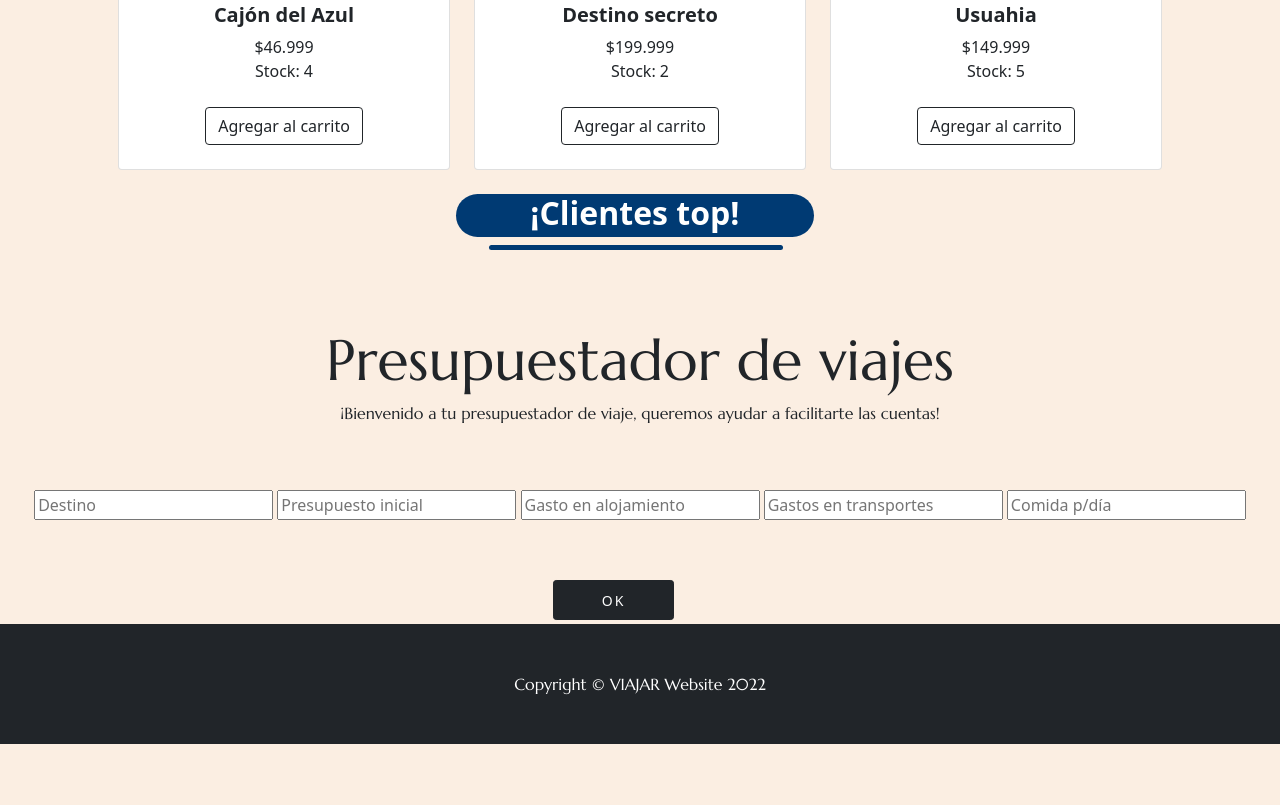
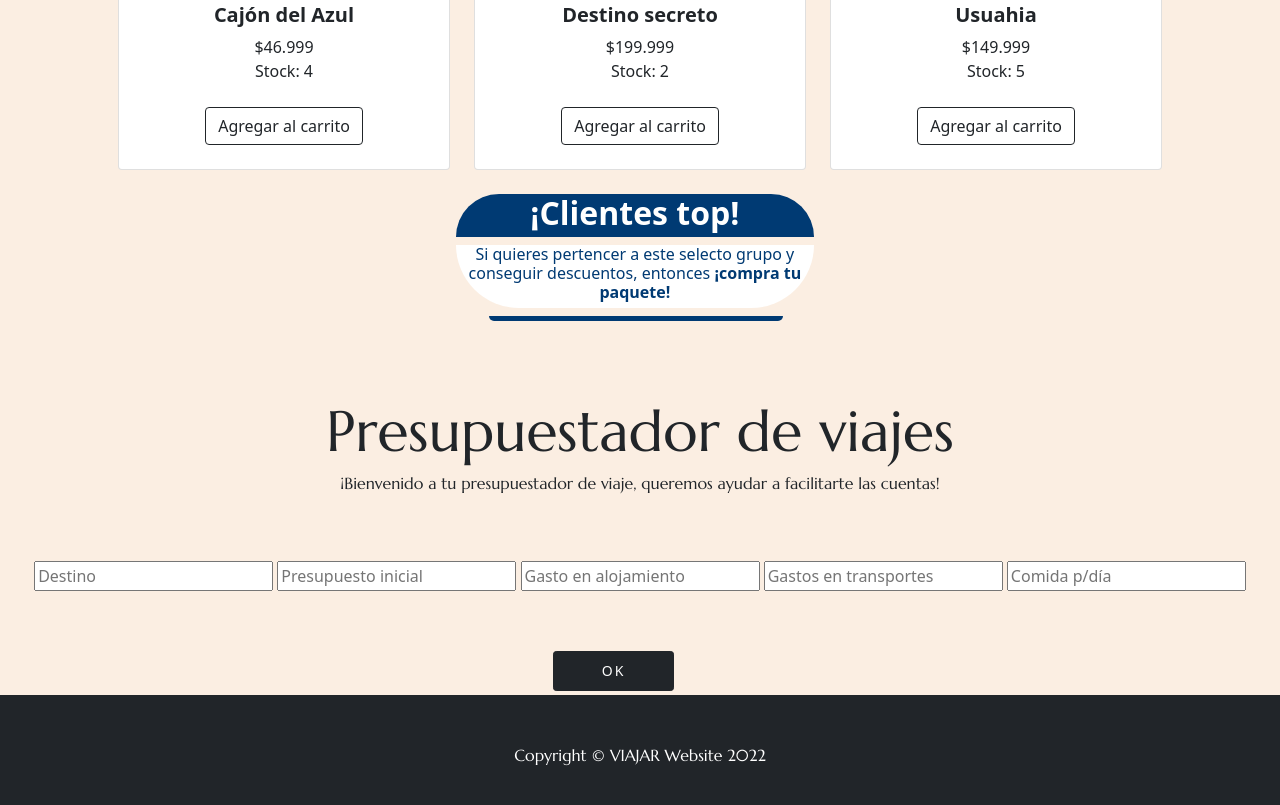
Before and after one commit to joaquingzapiola/proyecto-final-js, a website: page index.html in a window 1280 px wide. Shown: the part 1590-2395 px from the top of the page. Before the commit the page ends 2334 px from the top, so only its background shows below. Drawn offline with nearby package versions, Linux system fonts and the light colour scheme; some packages are replaced by stand-ins of ours; no server answers; a script that the page names is missing.

Commit message:
actualización html y css

```diff
--- a/css/styles.css
+++ b/css/styles.css
@@ -146,7 +146,7 @@ h1{
 .h2Usuarios{
     text-align: center;
     background-color: #003a73;
-    border-radius: 700px;
+    border-radius:  400px 400px 0 0;
     width: 28%;
     margin-left: 35.6%;
     color: #fff;
@@ -156,7 +156,7 @@ h1{
 
 .h2Usuarios:hover{
     background-color: #fff;
-    border-radius: 700px;
+    border-radius:  400px 400px 0 0;
     width: 28%;
     margin-left: 35.6%;
     color: #003a73;
@@ -167,10 +167,35 @@ h1{
     text-align: center;
     list-style: none;
     background-color: #003a73;
-    border-radius: 10px;
+    border-radius: 0  0  100px 100px;
     width: 23%;
     margin-left: 38.2%;
     color: #eaefff;
     font-weight: 600;
     padding-bottom: 5px;
 }
+
+.h3Usuarios{
+    text-align: center;
+    background-color: #fff ;
+    border-radius:  0 0 400px 400px;
+    width: 28%;
+    margin-left: 35.6%;
+    color: #003a73;
+    padding-bottom: 5px;
+    font-weight: 300;
+    font-size: 1rem;
+}
+
+.h3Usuarios span{
+    font-weight: bold;
+}
+
+.h3Usuarios:hover{
+    background-color:#003a73;
+    border-radius:  0 0 400px 400px;
+    width: 28%;
+    margin-left: 35.6%;
+    color: #fff;
+    transition: 0.5s;
+}
--- a/index.html
+++ b/index.html
@@ -64,10 +64,12 @@
             </div>
             <div class="col">
                 <h2 class="h2Usuarios" id="titulo">¡Clientes top!</h2>
+                <h3 class="h3Usuarios">Si quieres pertencer a este selecto grupo y conseguir descuentos, entonces <span>¡compra tu paquete!</span></h3>
                 <ul id="listaUsuarios" class="listaDeUsuarios">
 
                 </ul>
             </div>
+
         </section>
         <div class="mainPadre">
             <h4 class="tituloPresupuestador">Presupuestador de viajes</h4>
@@ -97,8 +99,8 @@
         <!-- Bootstrap core JS-->
         <script src="https://cdn.jsdelivr.net/npm/bootstrap@5.1.3/dist/js/bootstrap.bundle.min.js"></script>
         <!-- JS-->
+        <script type="text/javascript" src="https://cdn.jsdelivr.net/npm/toastify-js"></script>
         <script src="//cdn.jsdelivr.net/npm/sweetalert2@11"></script>
-        <script type="text/javascript" src="https://cdn.jsdelivr.net/npm/toastify-js"></script>
         <script src="js/classProducto.js"></script>
         <script src="js/usuarios.js"></script>
         <script src="js/scripts.js"></script>
```
Also changed, not shown: js/usuarios.js (line endings or trailing spaces).
